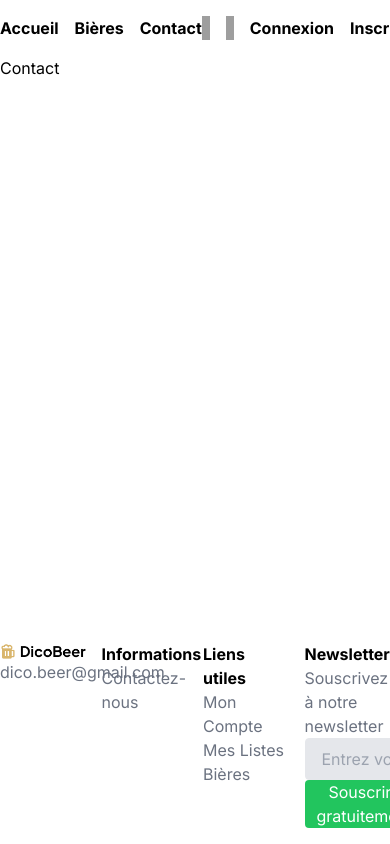
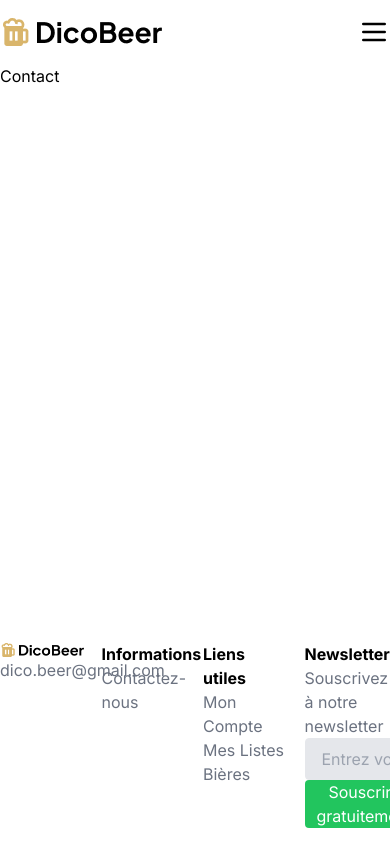
Before and after one commit to lege0053/DicoBeer, a Next.js app in the folder front/: page /contact in a window 390 px wide. Shown: the top 844 px of the page. Built offline with nearby package versions, Linux system fonts and the light colour scheme; grey boxes are pictures that could not be loaded.

Commit message:
feat: navbar responsive

```diff
--- a/front/src/app/components/NavBar.tsx
+++ b/front/src/app/components/NavBar.tsx
@@ -1,44 +1,71 @@
 'use client'
+import { useState } from 'react';
 import { usePathname } from 'next/navigation'
 import Link from 'next/link'
 
+import { HiOutlineChevronDown, HiOutlineMenu, HiOutlineX } from "react-icons/hi";
+import { AiOutlineUser  } from 'react-icons/ai'
+import { MdListAlt } from "react-icons/md";
+
+
 export function NavBar() {
   const pathname = usePathname()
+  const [menuOpen, setMenuOpen] = useState(false);
+  const closeMenu = () => setMenuOpen(false);
 
   return (
     <nav className="py-4">
-      <div className="container mx-auto flex justify-between items-center">
-        <div>
+      <div className="container mx-auto flex justify-between items-center relative">
+        <div className="hidden md:flex">
           <ul className="flex space-x-4">
-            <NavItem href="/accueil">Accueil</NavItem>
-            <NavItem href="/bieres">Bières</NavItem>
-            <NavItem href="/contact">Contact</NavItem>
+            <NavItem href="/accueil" onClick={closeMenu}>Accueil<HiOutlineChevronDown className="w-6 h-3"/></NavItem>
+            <NavItem href="/bieres" onClick={closeMenu}>Bières<HiOutlineChevronDown className="w-6 h-3"/></NavItem>
+            <NavItem href="/contact" onClick={closeMenu}>Contact<HiOutlineChevronDown className="w-6 h-3"/></NavItem>
           </ul>
         </div>
-        <div>
+        <div className="flex items-center">
           <Link href="/">
               <img src="/dicobeer-logo.png" alt="DicoBeer Logo" />
           </Link>
         </div>
-        <div>
-          <ul className="flex space-x-4">
-            <NavItem href="/profil" icon="/profile-icon.png" />
-            <NavItem href="/lists" icon="/list-icon.png" />
-            <NavItem href="/connexion">Connexion</NavItem>
-            <NavItem href="/inscription">Inscription</NavItem>
+        <div className="hidden md:flex">
+          <ul className="flex justify-end space-x-4">
+            <li><Link href="/profil"><AiOutlineUser className="w-6 h-6 mr-2"/></Link></li>
+            <li><Link href="/lists"><MdListAlt className="w-6 h-6 mr-2"/></Link></li>
+            <NavItem href="/connexion" onClick={closeMenu}>Connexion</NavItem>
+            <NavItem href="/inscription" onClick={closeMenu}>Inscription</NavItem>
           </ul>
         </div>
-      </div>
+        <div className="md:hidden">
+            {menuOpen ? (<>
+              <HiOutlineX className="w-8 h-8 cursor-pointer absolute top-0 right-0 z-50" onClick={closeMenu} />
+              <div className="fixed inset-0 z-40 flex items-center justify-center bg-gray-400 bg-opacity-90">
+                <ul className="flex flex-col items-center space-y-2">
+                  <NavItem href="/accueil" onClick={closeMenu}>Accueil</NavItem>
+                  <NavItem href="/bieres" onClick={closeMenu}>Bières</NavItem>
+                  <NavItem href="/contact" onClick={closeMenu}>Contact</NavItem>
+                  <hr className="w-full border-t border-gray-600" />
+                  <NavItem href="/profil" onClick={closeMenu}>Mon Compte</NavItem>
+                  <NavItem href="/lists" onClick={closeMenu}>Mes listes</NavItem>
+                  <hr className="w-full border-t border-gray-600" />
+                  <NavItem href="/connexion" onClick={closeMenu}>Connexion</NavItem>
+                  <NavItem href="/inscription" onClick={closeMenu}>Inscription</NavItem>
+                </ul>
+              </div>
+            </>) : (
+              <HiOutlineMenu className="w-8 h-8 cursor-pointer" onClick={() => setMenuOpen(true)} />
+           )}
+        </div>
+        </div>
     </nav>
   )
 }
 
 // Élément de menu de navigation
-function NavItem({ href, children, icon }: { href: string; children?: React.ReactNode; icon?: string }) {
+function NavItem({ href, children, onClick }: { href: string; children?: React.ReactNode; onClick: any }) {
   return (
-    <li>
+    <li onClick={onClick}>
       <Link href={href} className="flex items-center font-bold">
-        {icon && <img src={icon} alt="" className="w-6 h-6 mr-2" />}
         {children}
       </Link>
     </li>
--- a/front/src/middleware.ts
+++ b/front/src/middleware.ts
@@ -3,17 +3,19 @@ import { NextResponse, NextRequest } from 'next/server'
 
 export function middleware(request: NextRequest) {
   //const isAuthenticated = authenticate(request)
-  const isAuthenticated = true
+  //const isAuthenticated = true
 
   // If the user is authenticated, continue as normal
-  if (isAuthenticated) {
-    return NextResponse.next()
-  }
+  //if (isAuthenticated) {
+    //return NextResponse.next()
+  //}
 
   // Redirect to login page if not authenticated
-  return NextResponse.redirect(new URL('/login', request.url))
+  //return NextResponse.redirect(new URL('/login', request.url))
+  return NextResponse.redirect(new URL('/accueil', request.url))
 }
 
 export const config = {
-  matcher: '/dashboard/:path*',
+  //matcher: '/dashboard/:path*',
+  matcher: '/'
 }
```
Also changed, not shown: front/package.json (+4 -3 lines), front/public/dicobeer-logo.png, 1 other file (tests, documents, lock files or other folders).
